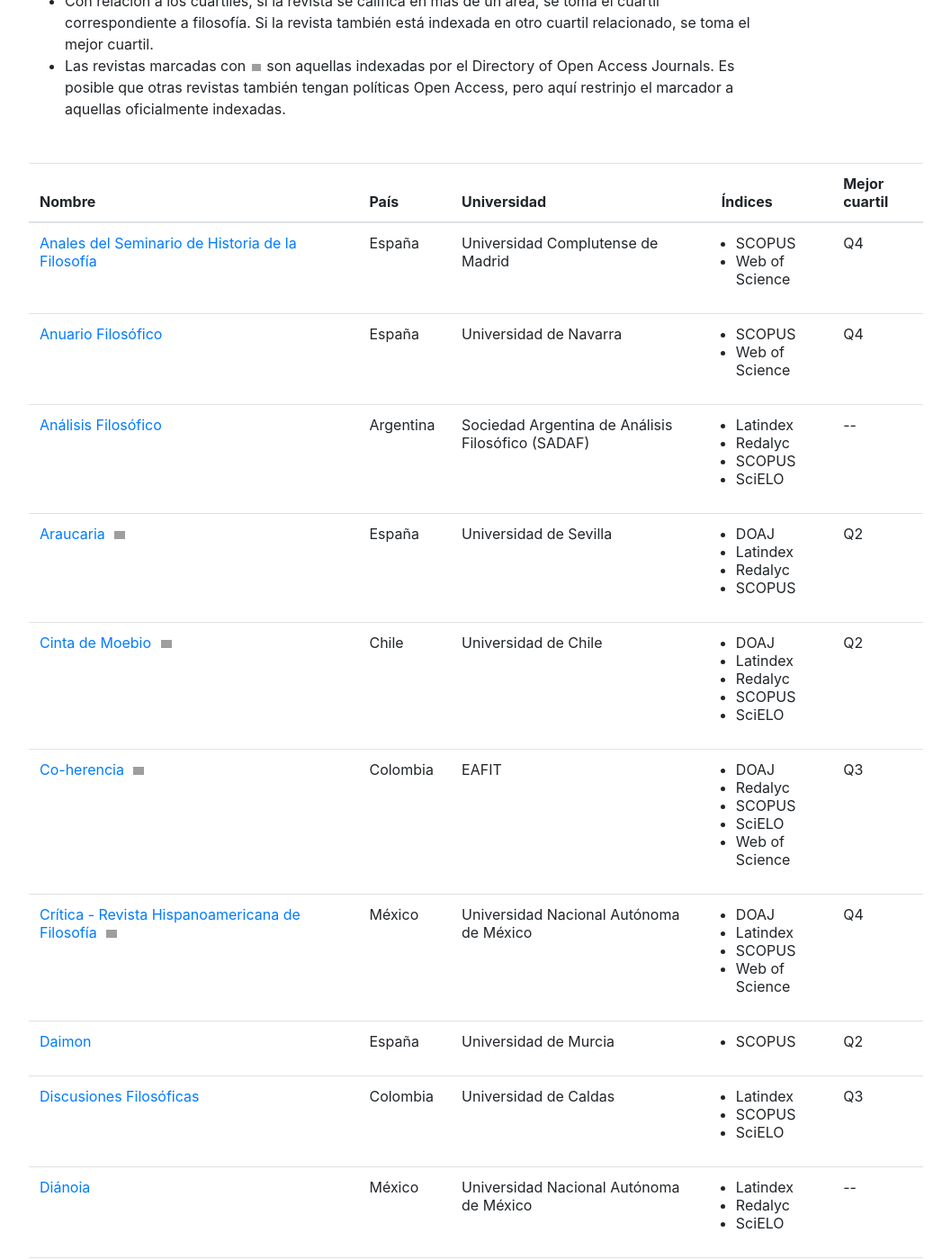
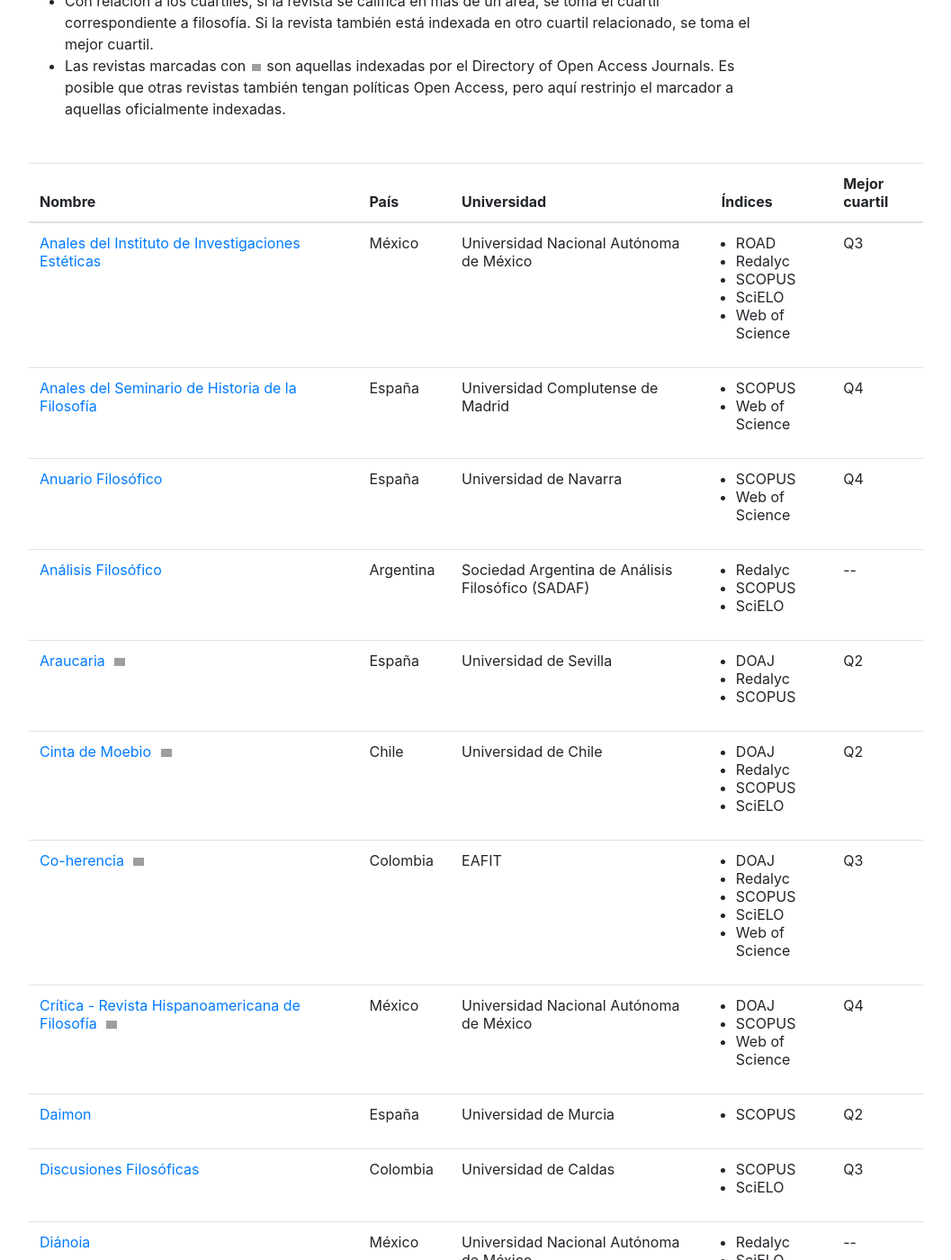
Before and after one commit to juanrloaiza/revistas_filosofia, a Jekyll site: the page built from index.md, in a window 1280 px wide and 1400 px high, scrolled down 294 px. Shown: the whole window at 90% size, without its empty margins (111-1168 px from the left). Built offline with Jekyll 4.4.1, drawn with Linux system fonts in a browser that asks for light colours; comment, search, counter and statistics services are not loaded; some of the changed text lies outside the part shown; grey boxes are pictures that could not be loaded.

Commit message:
Agregué más revistas

```diff
--- a/_data/revistas.yml
+++ b/_data/revistas.yml
@@ -45,7 +45,6 @@
     - DOAJ
     - SCOPUS
     - Web of Science
-    - Latindex
   cuartil:      4
 
 - nombre:       Diánoia
@@ -55,7 +54,6 @@
   indices:
     - SciELO
     - Redalyc
-    - Latindex
 
 - nombre:       Eidos
   pais:         Colombia
@@ -75,7 +73,6 @@
   web:          http://discusionesfilosoficas.ucaldas.edu.co/
   indices:
     - SciELO
-    - Latindex
     - SCOPUS
 
 - nombre:       Co-herencia
@@ -98,7 +95,6 @@
     - DOAJ
     - SciELO
     - Redalyc
-    - Latindex
   cuartil:      2
   web:          https://cintademoebio.uchile.cl/
 
@@ -110,7 +106,6 @@
     - SCOPUS
     - Web of Science
     - SciELO
-    - Latindex
   web:          http://produccioncientificaluz.org/index.php/utopia/index
 
 - nombre:       Filosofia Unisinos
@@ -138,7 +133,6 @@
   indices:
     - SCOPUS
     - SciELO
-    - Latindex
     - Redalyc
   web:          http://revistaveritas.cl/
 
@@ -147,7 +141,6 @@
   universidad:  Universidad de Antioquia
   indices:
     - SciELO
-    - Latindex
     - Redalyc
   web:          https://aprendeenlinea.udea.edu.co/revistas/index.php/estudios_de_filosofia
 
@@ -158,7 +151,6 @@
   web:          https://www.unioviedo.es/Teorema/Spanish/index.html
   indices:
     - Web of Science
-    - Latindex
     - SCOPUS
 
 - nombre:       Logos. Anales del Seminario de Metafísica
@@ -177,7 +169,6 @@
   indices:
     - SCOPUS
     - Web of Science
-    - Latindex
     - DOAJ
   cuartil:      2
 
@@ -186,7 +177,6 @@
   universidad:  Pontificia Universidad Javeriana
   web:          https://revistas.javeriana.edu.co/index.php/vniphilosophica
   indices:
-    - Latindex
     - SciELO
 
 - nombre:       Análisis Filosófico
@@ -196,7 +186,6 @@
   indices:
     - SciELO
     - Redalyc
-    - Latindex
     - SCOPUS
 
 - nombre:       Daimon
@@ -213,7 +202,6 @@
   cuartil:      2
   indices:
     - Redalyc
-    - Latindex
     - DOAJ
     - SCOPUS
   web:          https://institucional.us.es/araucaria/
@@ -223,7 +211,6 @@
   universidad:  Universidad del Valle
   pais:         Colombia
   indices:
-    - Latindex
     - Redalyc
 
 - nombre:       Tópicos
@@ -233,7 +220,6 @@
     - DOAJ
     - SciELO
     - SCOPUS
-    - Latindex
   web:          http://topicosojs.up.edu.mx/ojs/index.php/topicos
   cuartil: 3
 
@@ -246,3 +232,23 @@
     - SciELO
     - SCOPUS
     - DOAJ
+
+- nombre: Anales del Instituto de Investigaciones Estéticas
+  universidad: Universidad Nacional Autónoma de México
+  pais: México
+  web:  http://www.analesiie.unam.mx/index.php/analesiie
+  cuartil: 3
+  indices:
+    - Web of Science
+    - SCOPUS
+    - SciELO
+    - Redalyc
+    - ROAD
+
+- nombre: "Principia: An international journal of epistemology"
+  universidad: Universidad Federal de Santa Catarina
+  pais: Brasil
+  web: https://periodicos.ufsc.br/index.php/principia
+  cuartil: 3
+  indices:
+    - DOAJ
```
Also changed, not shown: img/glasses.png (added).
